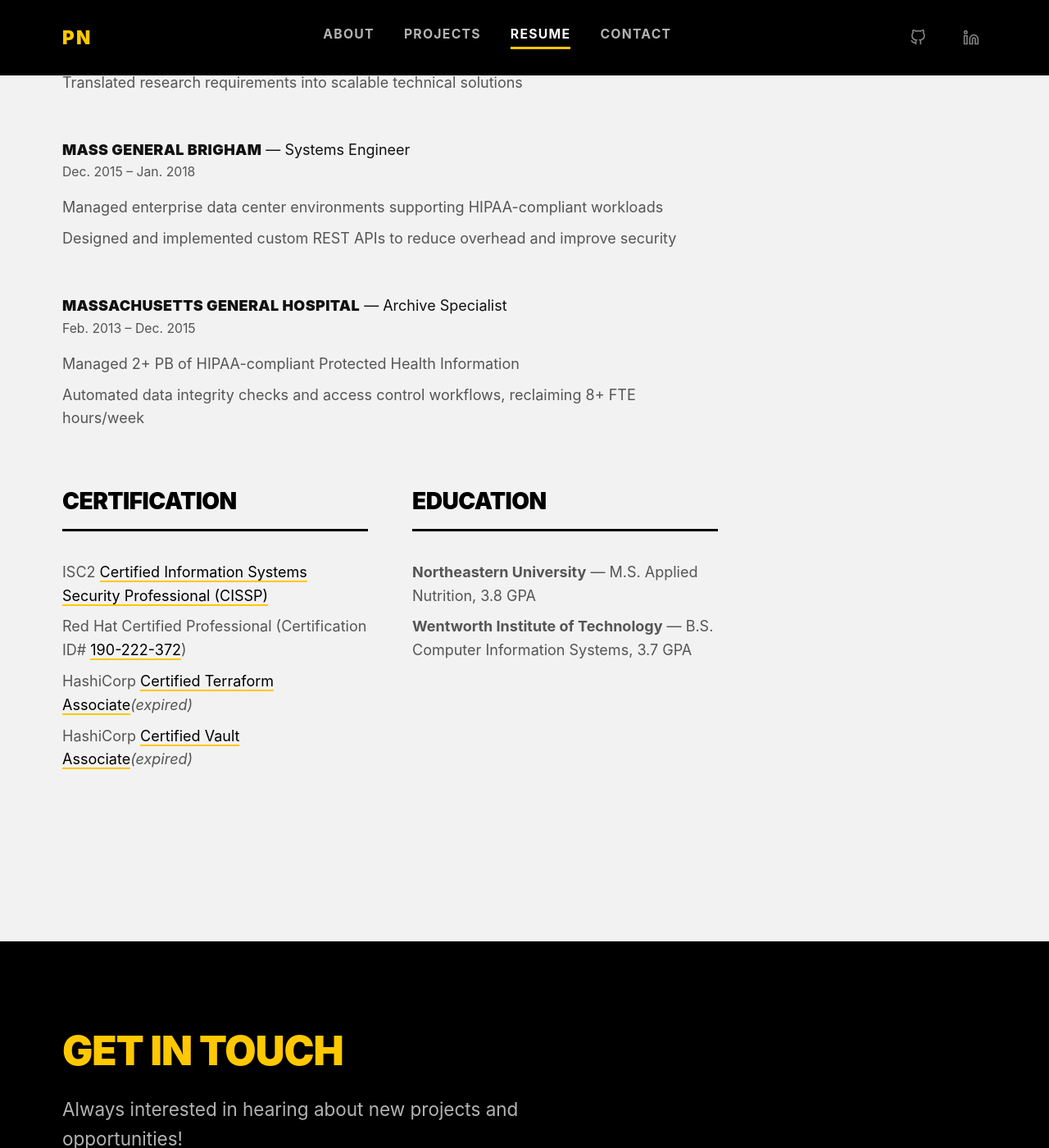
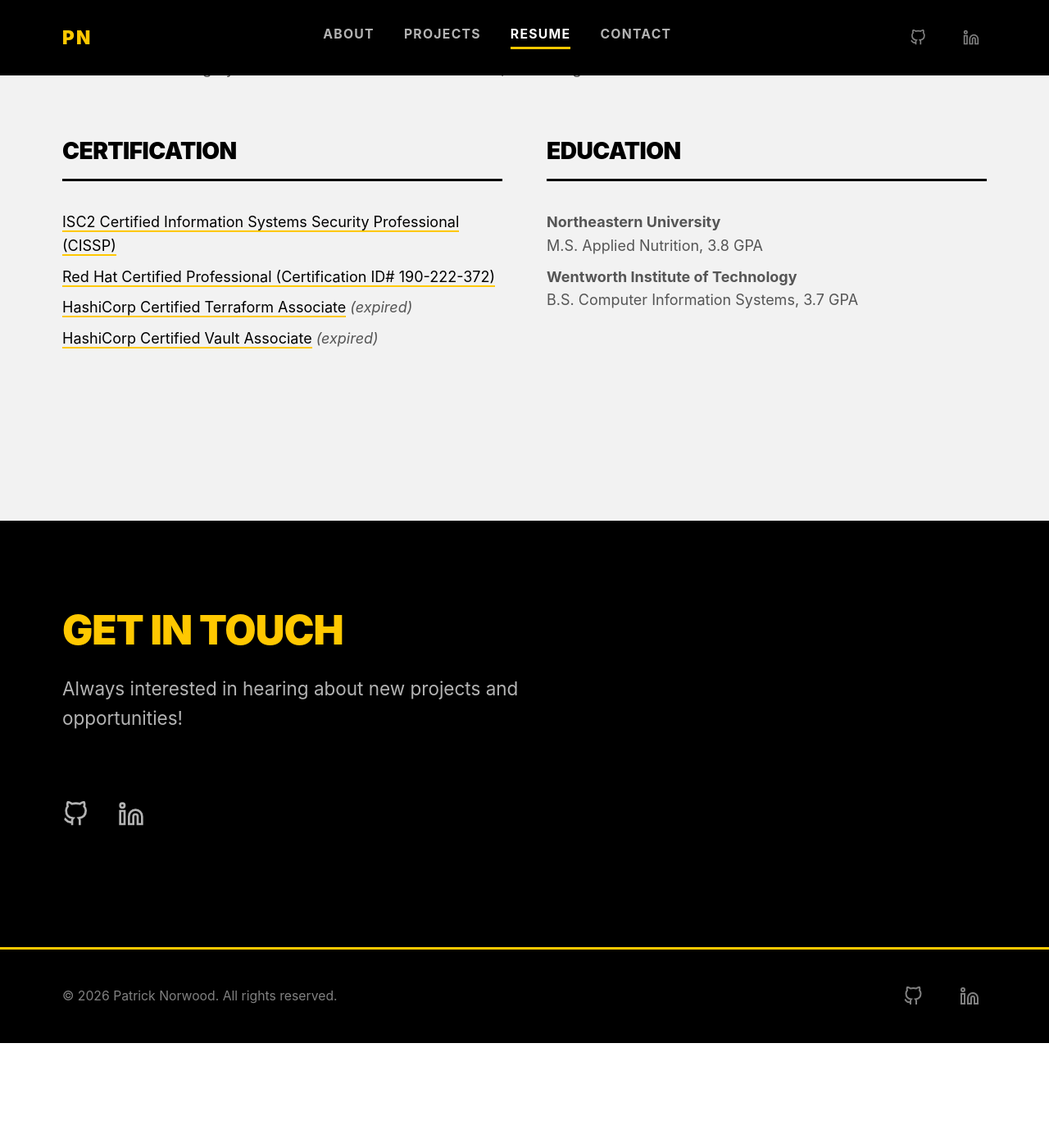
Before and after one commit to phnorwood/phnorwood.github.io, a Jekyll site: the page built from index.html, in a window 1280 px wide and 1400 px high, scrolled down 2930 px. Shown: the whole window at 82% size. Built offline with Jekyll 4.4.1, drawn with Linux system fonts in a browser that asks for light colours; the list of posts is cut into pages by our own code; after the commit the page ends 4202 px from its top, so only the background shows below that; some of the changed text lies outside the part shown.

Commit message:
Update resume

```diff
--- a/index.html
+++ b/index.html
@@ -94,7 +94,7 @@
     <!-- <div class="resume-download">
       <a href="/assets/misc/BLANK" target="_blank" rel="noopener">Download PDF →</a>
     </div> -->
-
+    <!--
     <div class="resume-body">
 
       <div class="resume-block">
@@ -111,6 +111,7 @@
           <span class="tag">Value Messaging</span>
         </div>
       </div>
+      -->
 
       <div class="resume-block">
         <h3>Experience</h3>
@@ -202,18 +203,18 @@
         <div class="resume-block">
           <h3>Certification</h3>
           <ul>
-            <li>ISC2 <a href="https://www.credly.com/badges/5a8a969c-db0c-448c-b6be-2ae494cd58a4" target="_blank" rel="noopener" aria-label="CISSP">Certified Information Systems Security Professional (CISSP)</a></li>
-            <li>Red Hat Certified Professional (Certification ID# <a href="https://rhtapps.redhat.com/verify?certId=190-222-372" target="_blank" rel="noopener" aria-label="Red Hat Certification">190-222-372</a>)</li>
-            <li>HashiCorp <a href="https://www.credly.com/badges/77193254-9901-4b0e-a96e-79fc3191f99e" target="_blank" rel="noopener" aria-label="HCP Terraform">Certified Terraform Associate</a><i>(expired)</i></li>
-            <li>HashiCorp <a href="https://www.credly.com/badges/a6455a19-e780-46d3-9542-233f80f43c55" target="_blank" rel="noopener" aria-label="HCP Vault">Certified Vault Associate</a><i>(expired)</i></li>
+            <li><a href="https://www.credly.com/badges/5a8a969c-db0c-448c-b6be-2ae494cd58a4" target="_blank" rel="noopener" aria-label="CISSP">ISC2 Certified Information Systems Security Professional (CISSP)</a></li>
+            <li><a href="https://rhtapps.redhat.com/verify?certId=190-222-372" target="_blank" rel="noopener" aria-label="Red Hat Certification">Red Hat Certified Professional (Certification ID# 190-222-372)</a></li>
+            <li><a href="https://www.credly.com/badges/77193254-9901-4b0e-a96e-79fc3191f99e" target="_blank" rel="noopener" aria-label="HCP Terraform">HashiCorp Certified Terraform Associate</a><i> (expired)</i></li>
+            <li><a href="https://www.credly.com/badges/a6455a19-e780-46d3-9542-233f80f43c55" target="_blank" rel="noopener" aria-label="HCP Vault">HashiCorp Certified Vault Associate</a><i> (expired)</i></li>
           </ul>
         </div>
 
         <div class="resume-block">
           <h3>Education</h3>
           <ul>
-            <li><strong>Northeastern University</strong> — M.S. Applied Nutrition, 3.8 GPA</li>
-            <li><strong>Wentworth Institute of Technology</strong> — B.S. Computer Information Systems, 3.7 GPA</li>
+            <li><strong>Northeastern University</strong><br/>M.S. Applied Nutrition, 3.8 GPA</li>
+            <li><strong>Wentworth Institute of Technology</strong><br/>B.S. Computer Information Systems, 3.7 GPA</li>
           </ul>
         </div>
       </div>
```
